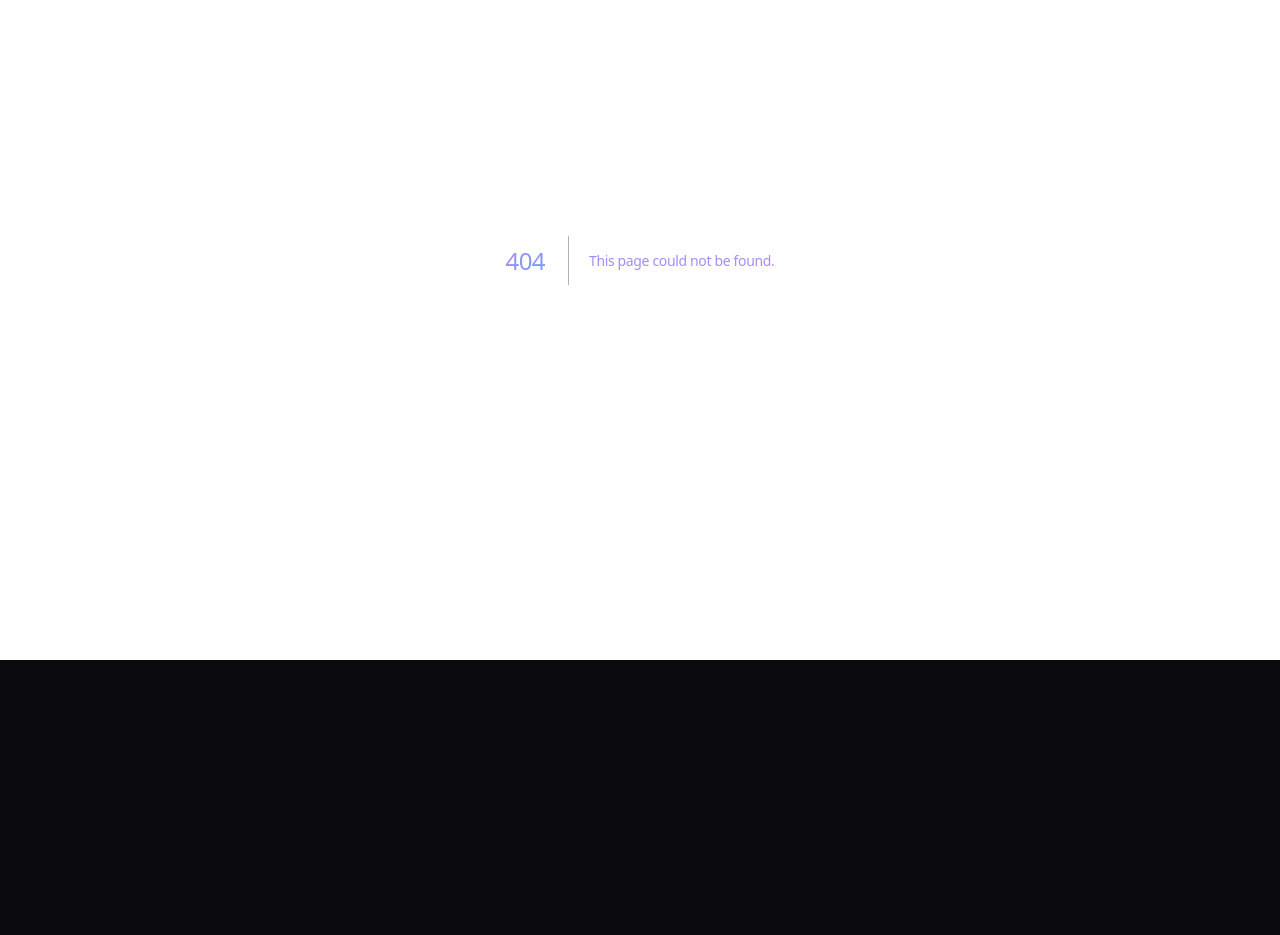
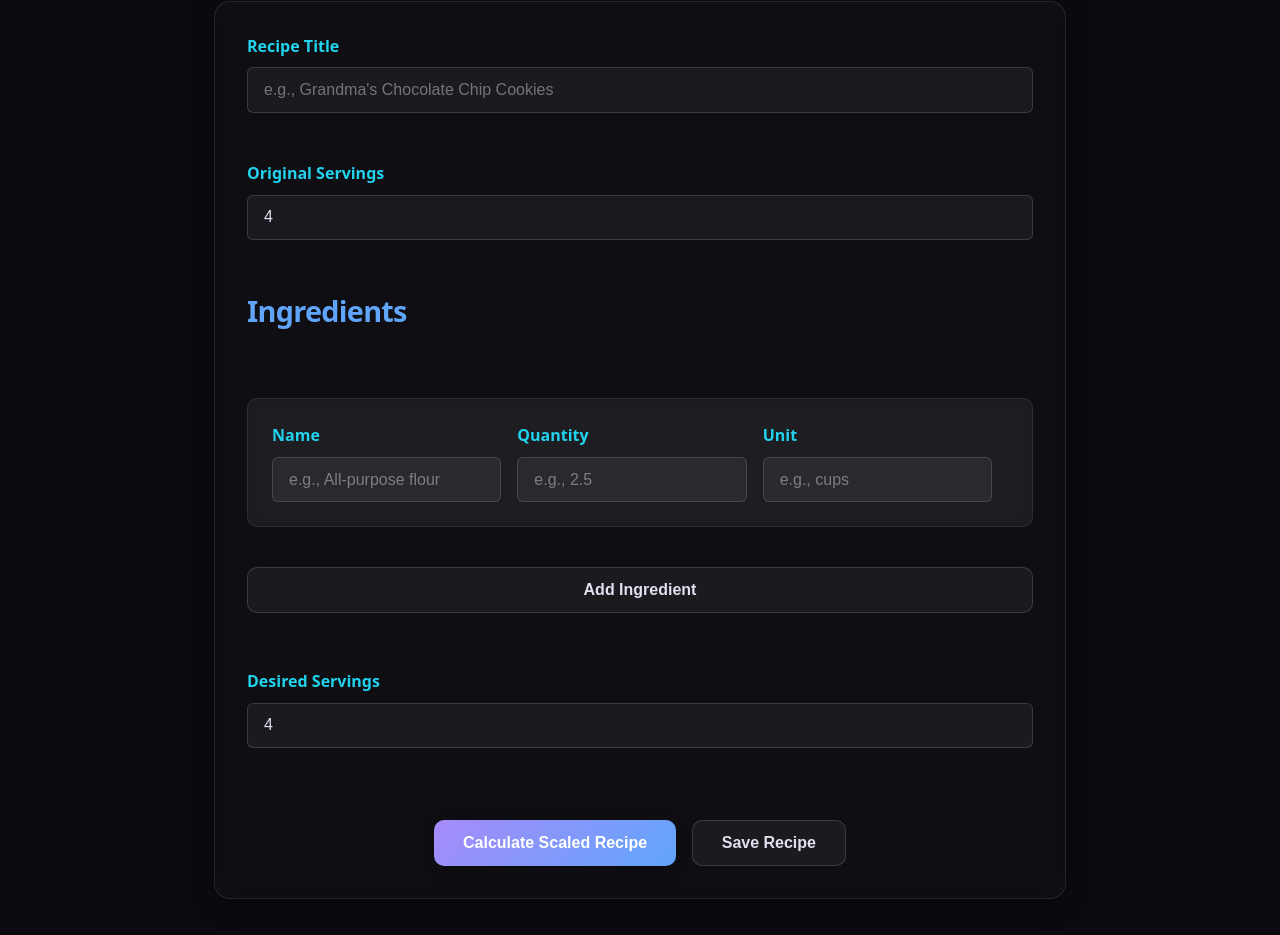
Before and after one commit to sahudevansh21/recipe-scaling-calculator-3051, a Next.js app: page /new-recipe in a window 1280 px wide. Before the commit this address had no page. Shown: the part 220-1155 px from the top of the page. Before the commit the page ends 880 px from the top, so only its background shows below. Built offline with nearby package versions, Linux system fonts and the light colour scheme.

Commit message:
Add app/new-recipe/page.js

```diff
--- /dev/null
+++ b/app/new-recipe/page.js
@@ -0,0 +1,213 @@
+'use client';
+
+import { useState, useEffect } from 'react';
+import { useRouter } from 'next/navigation';
+import Link from 'next/link'; // CRITICAL: import Link
+
+export default function NewRecipePage() {
+  const router = useRouter();
+  const [recipeTitle, setRecipeTitle] = useState('');
+  const [originalServings, setOriginalServings] = useState(4);
+  const [desiredServings, setDesiredServings] = useState(4);
+  const [ingredients, setIngredients] = useState([{ name: '', quantity: '', unit: '' }]);
+  const [message, setMessage] = useState('');
+
+  const handleIngredientChange = (index, field, value) => {
+    const newIngredients = [...ingredients];
+    newIngredients[index][field] = value;
+    setIngredients(newIngredients);
+  };
+
+  const addIngredient = () => {
+    setIngredients([...ingredients, { name: '', quantity: '', unit: '' }]);
+  };
+
+  const removeIngredient = (index) => {
+    const newIngredients = ingredients.filter((_, i) => i !== index);
+    setIngredients(newIngredients);
+  };
+
+  const validateInputs = () => {
+    if (!recipeTitle.trim()) {
+      setMessage('Recipe title cannot be empty.');
+      return false;
+    }
+    if (originalServings <= 0 || desiredServings <= 0) {
+      setMessage('Servings must be positive numbers.');
+      return false;
+    }
+    for (const ing of ingredients) {
+      if (!ing.name.trim() && (ing.quantity !== '' || ing.unit !== '')) { // Allow empty ingredient lines if quantity/unit are also empty
+        setMessage('Ingredient name cannot be empty if quantity or unit are provided.');
+        return false;
+      }
+      if (ing.name.trim() && (ing.quantity === '' || isNaN(parseFloat(ing.quantity)))) {
+        setMessage(`Quantity for ${ing.name || 'an ingredient'} must be a valid number.`);
+        return false;
+      }
+    }
+    setMessage('');
+    return true;
+  };
+
+  const handleCalculate = (e) => {
+    e.preventDefault();
+    if (!validateInputs()) return;
+
+    const recipeData = {
+      title: recipeTitle,
+      originalServings: parseFloat(originalServings),
+      desiredServings: parseFloat(desiredServings),
+      ingredients: ingredients.filter(ing => ing.name.trim() && parseFloat(ing.quantity) > 0).map(ing => ({
+        ...ing,
+        quantity: parseFloat(ing.quantity),
+      })),
+    };
+
+    localStorage.setItem('currentRecipe', JSON.stringify(recipeData));
+    router.push('/scaled-recipe-view');
+  };
+
+  const handleSaveRecipe = (e) => {
+    e.preventDefault();
+    if (!validateInputs()) return;
+
+    const recipeToSave = {
+      id: Date.now(), // Unique ID for the recipe
+      title: recipeTitle,
+      originalServings: parseFloat(originalServings),
+      ingredients: ingredients.filter(ing => ing.name.trim() && parseFloat(ing.quantity) > 0).map(ing => ({
+        ...ing,
+        quantity: parseFloat(ing.quantity),
+      })),
+    };
+
+    const savedRecipes = JSON.parse(localStorage.getItem('savedRecipes') || '[]');
+    localStorage.setItem('savedRecipes', JSON.stringify([...savedRecipes, recipeToSave]));
+    setMessage('Recipe saved successfully!');
+    // Optionally, clear form or redirect
+    setRecipeTitle('');
+    setOriginalServings(4);
+    setDesiredServings(4);
+    setIngredients([{ name: '', quantity: '', unit: '' }]);
+    setTimeout(() => setMessage(''), 3000); // Clear message after 3 seconds
+  };
+
+
+  return (
+    <div className="container" style={{ maxWidth: '900px', width: '100%' }}>
+      <h1 className="text-center mb-lg">Create a New Recipe</h1>
+
+      <form className="glass-card flex-col gap-md" onSubmit={handleCalculate}>
+        {message && <p style={{ color: 'var(--accent-purple)', textAlign: 'center' }}>{message}</p>}
+
+        <div className="form-group">
+          <label htmlFor="recipeTitle">Recipe Title</label>
+          <input
+            id="recipeTitle"
+            type="text"
+            className="input-field"
+            value={recipeTitle}
+            onChange={(e) => setRecipeTitle(e.target.value)}
+            placeholder="e.g., Grandma's Chocolate Chip Cookies"
+            required
+          />
+        </div>
+
+        <div className="form-group">
+          <label htmlFor="originalServings">Original Servings</label>
+          <input
+            id="originalServings"
+            type="number"
+            className="input-field"
+            value={originalServings}
+            onChange={(e) => setOriginalServings(e.target.value)}
+            min="1"
+            required
+          />
+        </div>
+
+        <h3 className="mb-md">Ingredients</h3>
+        {ingredients.map((ingredient, index) => (
+          <div key={index} className="input-grid glass-card-inner">
+            <div className="form-group" style={{ marginBottom: 0 }}>
+              <label htmlFor={`ingredientName-${index}`}>Name</label>
+              <input
+                id={`ingredientName-${index}`}
+                type="text"
+                className="input-field"
+                value={ingredient.name}
+                onChange={(e) => handleIngredientChange(index, 'name', e.target.value)}
+                placeholder="e.g., All-purpose flour"
+              />
+            </div>
+            <div className="form-group" style={{ marginBottom: 0 }}>
+              <label htmlFor={`ingredientQuantity-${index}`}>Quantity</label>
+              <input
+                id={`ingredientQuantity-${index}`}
+                type="number"
+                step="0.01"
+                className="input-field"
+                value={ingredient.quantity}
+                onChange={(e) => handleIngredientChange(index, 'quantity', e.target.value)}
+                placeholder="e.g., 2.5"
+              />
+            </div>
+            <div className="form-group" style={{ marginBottom: 0 }}>
+              <label htmlFor={`ingredientUnit-${index}`}>Unit</label>
+              <input
+                id={`ingredientUnit-${index}`}
+                type="text"
+                className="input-field"
+                value={ingredient.unit}
+                onChange={(e) => handleIngredientChange(index, 'unit', e.target.value)}
+                placeholder="e.g., cups"
+              />
+            </div>
+            {ingredients.length > 1 && (
+              <button
+                type="button"
+                className="btn btn-danger"
+                onClick={() => removeIngredient(index)}
+                style={{ alignSelf: 'flex-end', height: 'fit-content' }}
+              >
+                Remove
+              </button>
+            )}
+          </div>
+        ))}
+        <button type="button" className="btn btn-secondary mt-md" onClick={addIngredient}>
+          Add Ingredient
+        </button>
+
+        <div className="form-group mt-lg">
+          <label htmlFor="desiredServings">Desired Servings</label>
+          <input
+            id="desiredServings"
+            type="number"
+            className="input-field"
+            value={desiredServings}
+            onChange={(e) => setDesiredServings(e.target.value)}
+            min="1"
+            required
+          />
+        </div>
+
+        <div style={{ display: 'flex', gap: '1rem', marginTop: '1.5rem', justifyContent: 'center' }}>
+          <button type="submit" className="btn">
+            Calculate Scaled Recipe
+          </button>
+          <button type="button" className="btn btn-secondary" onClick={handleSaveRecipe}>
+            Save Recipe
+          </button>
+        </div>
+      </form>
+
+      <div className="text-center mt-lg">
+        <Link href="/saved-recipes" className="navbar-link">
+          View all saved recipes
+        </Link>
+      </div>
+    </div>
+  );
+}
```
